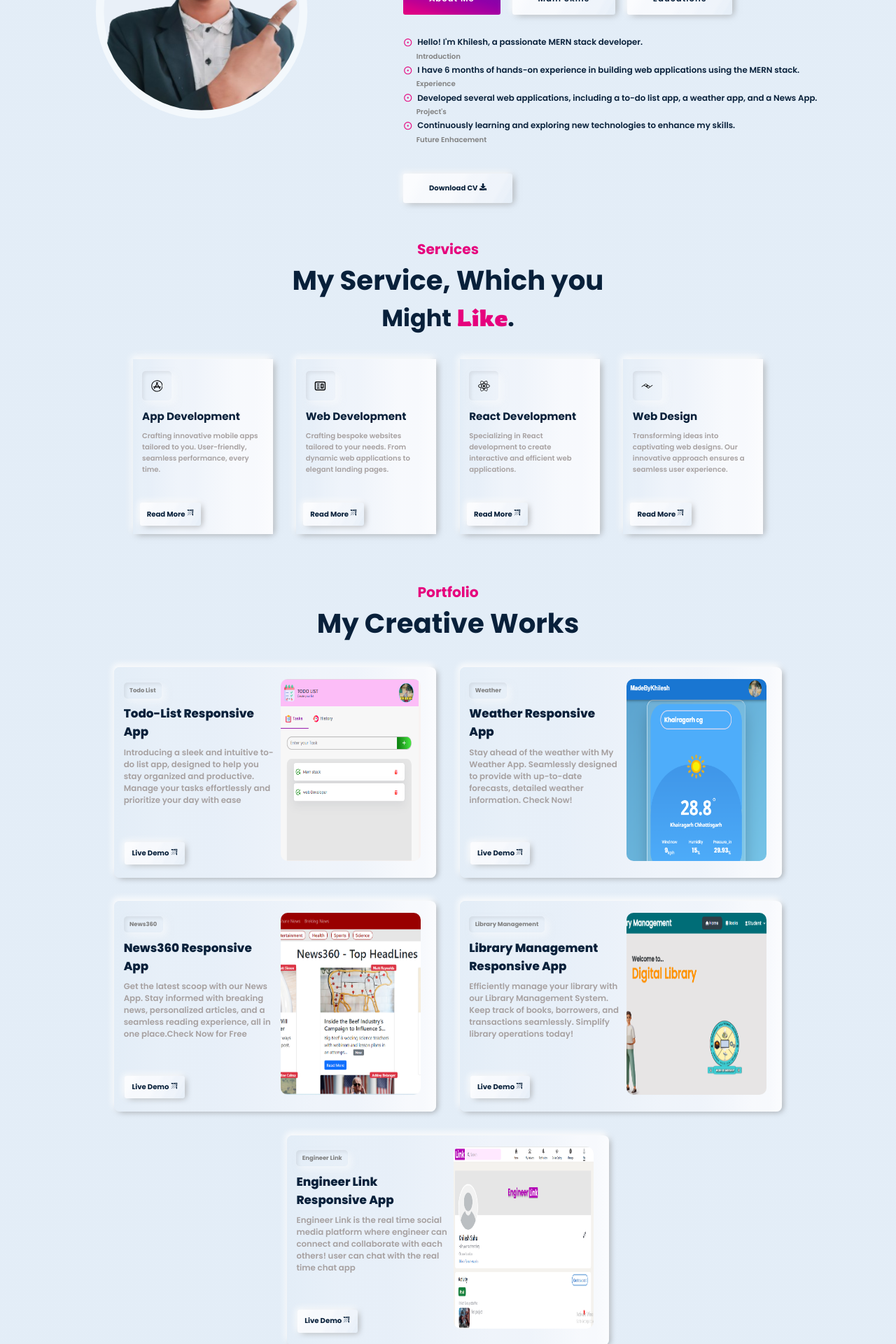
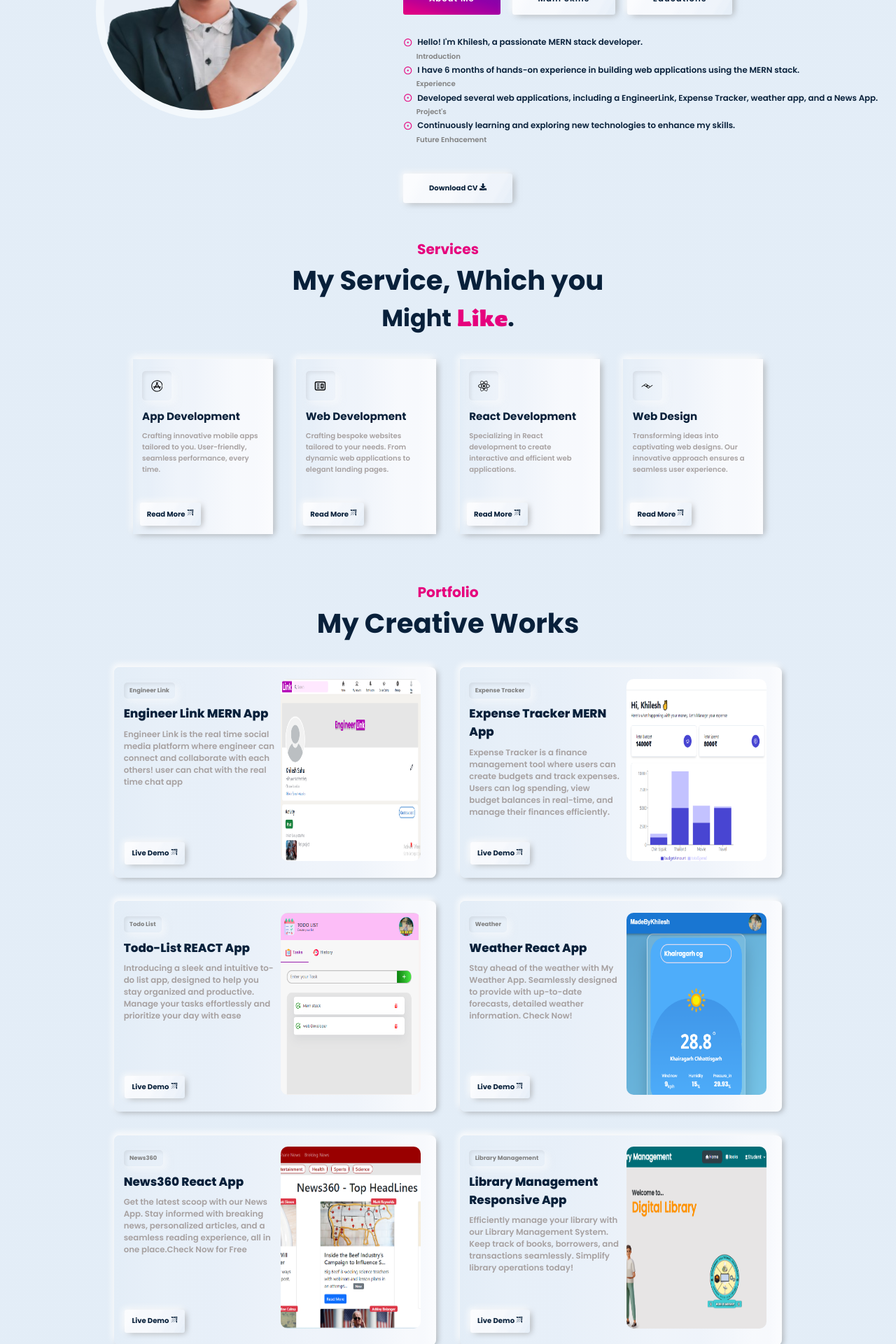
Before and after one commit to KhileshSahu360/Portfolio, a React (Vite) app: page / in a window 1280 px wide. Shown: the part 1080-3000 px from the top of the page at 70% size. Built offline with nearby package versions, Linux system fonts and the light colour scheme; a web font is replaced by a local one.

Commit message:
expense tracker project added and apply some changes

```diff
--- a/src/Components/About/About.jsx
+++ b/src/Components/About/About.jsx
@@ -47,7 +47,7 @@ const About = () => {
           <div><span>&nbsp;&nbsp;&nbsp;&nbsp;&nbsp;</span><span>Introduction</span></div>
           <div><TbCircleDot color={'#e6027d'} fontSize={'.8rem'}/><label htmlFor="">I have 6 months of hands-on experience in building web applications using the MERN stack.</label></div>
           <div><span>&nbsp;&nbsp;&nbsp;&nbsp;&nbsp;</span><span>Experience</span></div>
-          <div><TbCircleDot color={'#e6027d'} fontSize={'.8rem'}/><label htmlFor="">Developed several web applications, including a to-do list app, a weather app, and a News App.</label></div>
+          <div><TbCircleDot color={'#e6027d'} fontSize={'.8rem'}/><label htmlFor="">Developed several web applications, including a EngineerLink, Expense Tracker, weather app, and a News App.</label></div>
           <div><span>&nbsp;&nbsp;&nbsp;&nbsp;&nbsp;</span><span>Project's</span></div>
           <div><TbCircleDot color={'#e6027d'} fontSize={'.8rem'}/><label htmlFor="">Continuously learning and exploring new technologies to enhance my skills.</label></div>
           <div><span>&nbsp;&nbsp;&nbsp;&nbsp;&nbsp;</span><span>Future Enhacement</span></div>
--- a/src/Components/Data/Data.jsx
+++ b/src/Components/Data/Data.jsx
@@ -5,6 +5,7 @@ import Weather from '../../assets/Image/Weather.png'
 import News360 from '../../assets/Image/News360.png'
 import LibraryManagement from '../../assets/Image/LibraryManagement.png'
 import EngineerLink from '../../assets/Image/EngineerLink.png'
+import ExpenseTracker from '../../assets/Image/ExpenseTracker.png'
 import BootstrapIcon from '../../assets/Icon/BootstrapIcon.svg'
 import MongoDB from '../../assets/Icon/MongoDB.svg'
 import ReactIcon from '../../assets/Icon/React.svg'
@@ -43,22 +44,36 @@ const waterBtn = {
 
 const projectCardData = [
   {
+    name : 'Engineer Link',
+    title : 'Engineer Link MERN App',
+    descr : 'Engineer Link is the real time social media platform where engineer can connect and collaborate with each others! user can chat with the real time chat app',
+    url : 'https://egineerLink.onrender.com',
+    image : EngineerLink
+  },
+  {
+    name : 'Expense Tracker',
+    title : 'Expense Tracker MERN App',
+    descr : 'Expense Tracker is a finance management tool where users can create budgets and track expenses. Users can log spending, view budget balances in real-time, and manage their finances efficiently.',
+    url : 'https://expensetracker-ev7r.onrender.com/',
+    image : ExpenseTracker
+  },
+  {
     name : 'Todo List',
-    title : 'Todo-List Responsive App',
+    title : 'Todo-List REACT App',
     descr : 'Introducing a sleek and intuitive to-do list app, designed to help you stay organized and productive. Manage your tasks effortlessly and prioritize your day with ease',
     url : 'https://todolist-hf0t.onrender.com',
     image : TodoList
   },
   {
     name : 'Weather',
-    title : 'Weather Responsive App',
+    title : 'Weather React App',
     descr : 'Stay ahead of the weather with My Weather App. Seamlessly designed to provide with up-to-date forecasts, detailed weather information. Check Now!',
     url : 'https://weatherbykhilesh.onrender.com',
     image : Weather
   },
   {
     name : 'News360',
-    title : 'News360 Responsive App',
+    title : 'News360 React App',
     descr : 'Get the latest scoop with our News App. Stay informed with breaking news, personalized articles, and a seamless reading experience, all in one place.Check Now for Free',
     url : 'https://khileshnews360.onrender.com',
     image : News360
@@ -69,13 +84,6 @@ const projectCardData = [
     descr : 'Efficiently manage your library with our Library Management System. Keep track of books, borrowers, and transactions seamlessly. Simplify library operations today!',
     url : '',
     image : LibraryManagement
-  },
-  {
-    name : 'Engineer Link',
-    title : 'Engineer Link Responsive App',
-    descr : 'Engineer Link is the real time social media platform where engineer can connect and collaborate with each others! user can chat with the real time chat app',
-    url : 'https://egineerLink.onrender.com',
-    image : EngineerLink
   }
 ]
 const accordionData = [
--- a/src/Components/Skills/Skills.jsx
+++ b/src/Components/Skills/Skills.jsx
@@ -6,7 +6,7 @@ import { skillsData } from '../Data/Data'
 import { TbCircleDot } from "react-icons/tb";
 import MongoDB from '../../assets/Icon/MongoDB.svg'
 import ReactIcon from '../../assets/Icon/React.svg'
-import Next from '../../assets/Icon/Next.svg'
+import Node from '../../assets/Icon/Node.svg'
 import Express from '../../assets/Icon/Express.svg'
 import { motion } from 'framer-motion'
 const transition= {
@@ -53,7 +53,7 @@ const Skills = () => {
           <div className='mernicon m_icon'><img src={MongoDB} style={mernStyle} alt="" /></div>
           <div className='mernicon e_icon'><img src={Express} style={mernStyle} alt="" /></div>
           <div className='mernicon r_icon'><img src={ReactIcon} style={mernStyle} alt="" /></div>
-          <div className='mernicon n_icon'><img src={Next} style={mernStyle} alt="" /></div>
+          <div className='mernicon n_icon'><img src={Node} style={mernStyle} alt="" /></div>
         </motion.div>
       </div>
       <motion.div
```
Also changed, not shown: src/assets/Image/ExpenseTracker.png (added), 1 other file (tests, documents, lock files or other folders).
